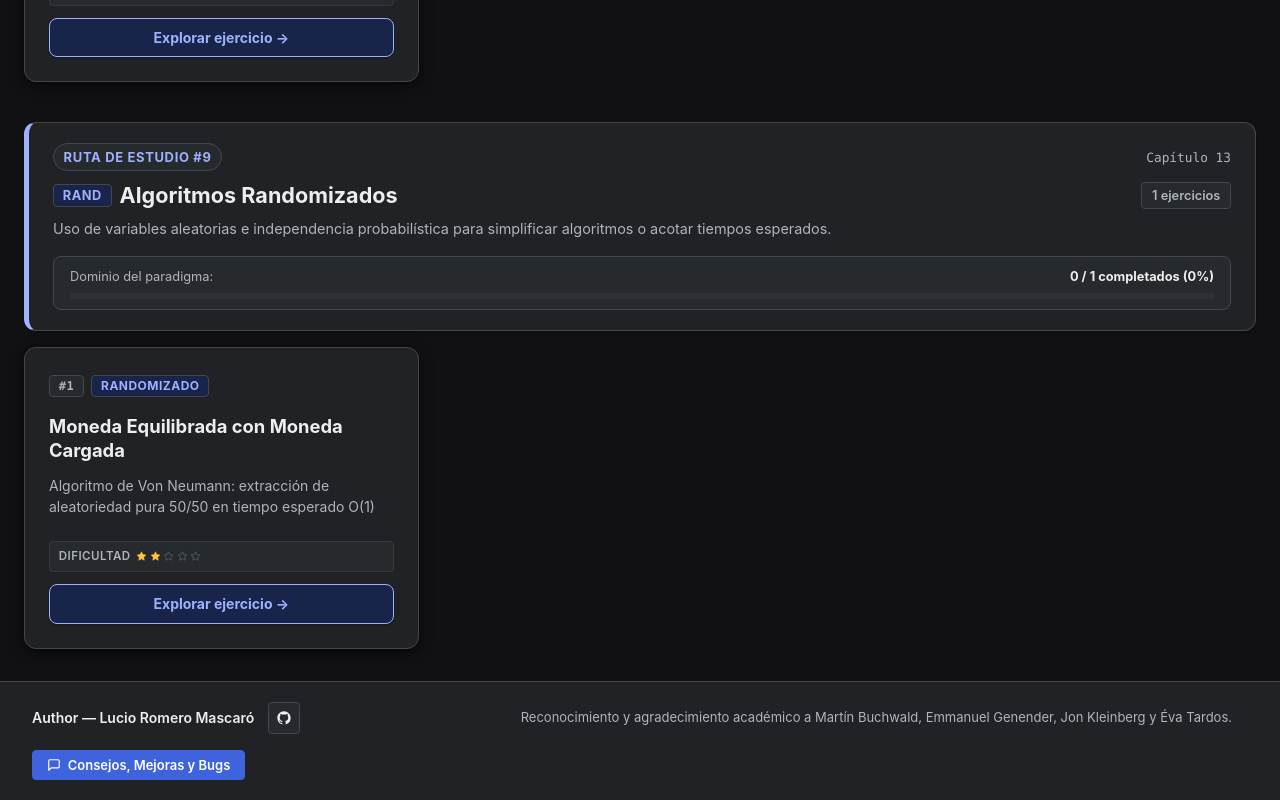
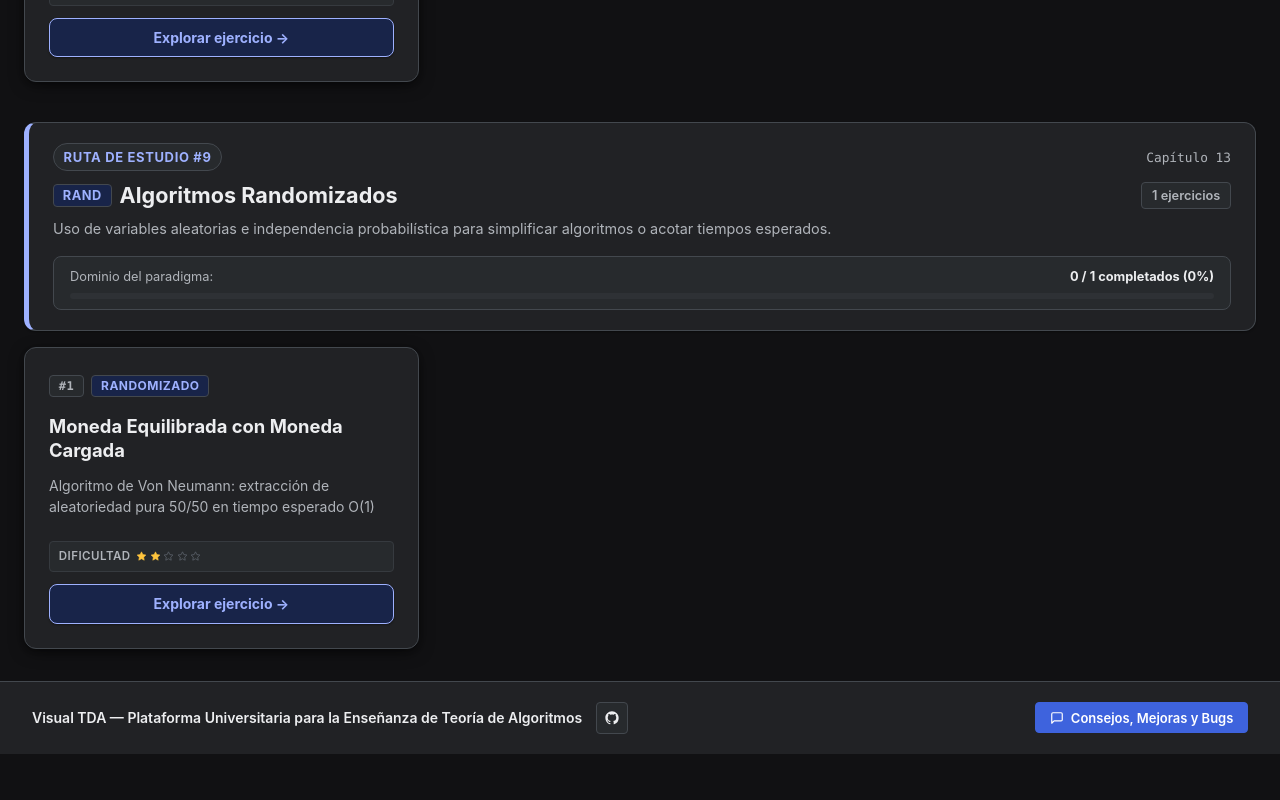
Before and after one commit to lucio-rm/visualtda, a React (Vite) app: page / in a window 1280 px wide. Shown: the part 7749-8549 px from the top of the page. After the commit the page ends 8503 px from the top, so only its background shows below. Built offline with nearby package versions, Linux system fonts and the light colour scheme.

Commit message:
feat(privacidad): anonimizar footer y documentacion con marca institucional soberana

```diff
--- a/src/components/Footer.tsx
+++ b/src/components/Footer.tsx
@@ -13,17 +13,19 @@ export const Footer: React.FC<FooterProps> = ({ currentExerciseId }) => {
   return (
     <>
       <footer className="app-footer">
-        <div className="footer-author-group">
-          <span className="footer-author-text">
-            Author — Lucio Romero Mascaró
+        <div className="footer-author-group footer-institutional-group">
+          <span className="footer-author-text footer-institutional-text">
+            {language === 'es'
+              ? 'Visual TDA — Plataforma Universitaria para la Enseñanza de Teoría de Algoritmos'
+              : 'Visual TDA — University Platform for Theory of Algorithms Education'}
           </span>
           <a
-            href="https://github.com/lucio-rm"
+            href="https://github.com/lucio-rm/visualtda"
             target="_blank"
             rel="noopener noreferrer"
             className="footer-gh-link"
-            aria-label="GitHub — Lucio Romero Mascaró"
-            title="GitHub: lucio-rm"
+            aria-label={language === 'es' ? 'Repositorio del Proyecto — Visual TDA' : 'Project Repository — Visual TDA'}
+            title={language === 'es' ? 'Repositorio del Proyecto' : 'Project Repository'}
           >
             <svg
               width="16"
@@ -35,12 +37,6 @@ export const Footer: React.FC<FooterProps> = ({ currentExerciseId }) => {
               <path fillRule="evenodd" clipRule="evenodd" d="M12 2C6.477 2 2 6.484 2 12.017c0 4.425 2.865 8.18 6.839 9.504.5.092.682-.217.682-.483 0-.237-.008-.868-.013-1.703-2.782.605-3.369-1.343-3.369-1.343-.454-1.158-1.11-1.466-1.11-1.466-.908-.62.069-.608.069-.608 1.003.07 1.53 1.032 1.53 1.032.892 1.53 2.341 1.088 2.91.832.092-.647.35-1.088.636-1.338-2.22-.253-4.555-1.113-4.555-4.951 0-1.093.39-1.988 1.029-2.688-.103-.253-.446-1.272.098-2.65 0 0 .84-.27 2.75 1.026A9.564 9.564 0 0112 6.844c.85.004 1.705.115 2.504.337 1.909-1.296 2.747-1.027 2.747-1.027.546 1.379.202 2.398.1 2.651.64.7 1.028 1.595 1.028 2.688 0 3.848-2.339 4.695-4.566 4.943.359.309.678.92.678 1.855 0 1.338-.012 2.419-.012 2.747 0 .268.18.58.688.482A10.019 10.019 0 0022 12.017C22 6.484 17.522 2 12 2z" />
             </svg>
           </a>
-        </div>
-
-        <div className="footer-dedication" style={{ fontSize: '0.8125rem', color: 'var(--text-muted)', textAlign: 'center', margin: '0 1rem' }}>
-          {language === 'es'
-            ? 'Reconocimiento y agradecimiento académico a Martín Buchwald, Emmanuel Genender, Jon Kleinberg y Éva Tardos.'
-            : 'Special academic acknowledgments to Prof. M. Buchwald, Prof. E. Genender, Prof. J. Kleinberg, and Prof. É. Tardos.'}
         </div>
 
         <div>
```
Also changed, not shown: 2 other files (tests, documents, lock files or other folders).
